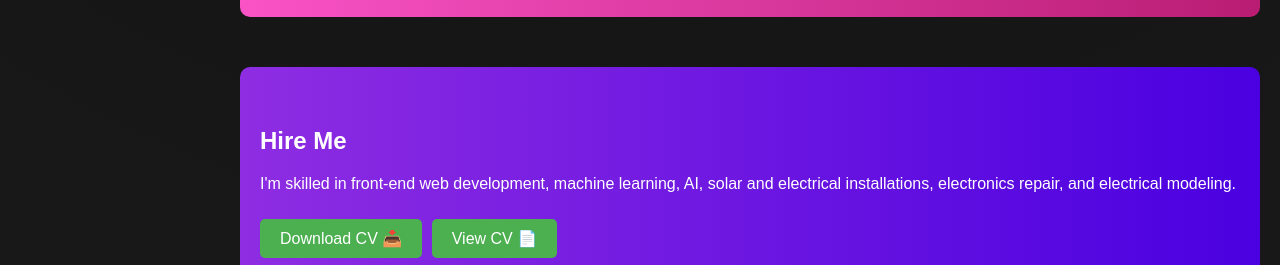
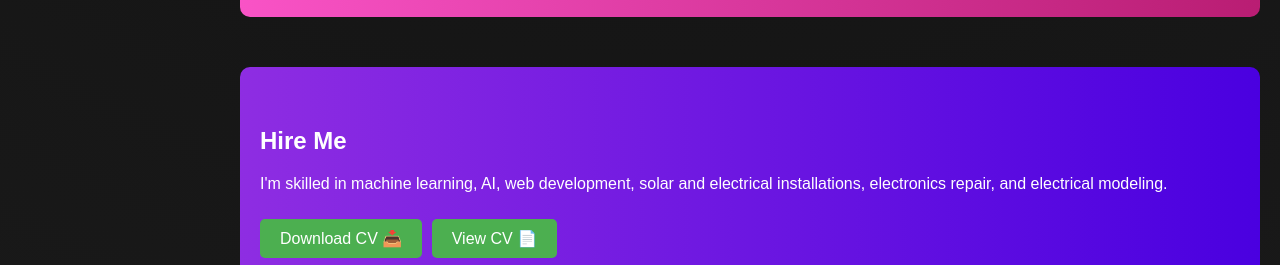
Before and after one commit to Evans200svg/portifolio, a plain HTML site: page index.html in a window 1280 px wide. Shown: the part 2687-2952 px from the top of the page. Drawn offline with Linux system fonts and the light colour scheme.

Commit message:
portifolio

```diff
--- a/index.html
+++ b/index.html
@@ -398,7 +398,7 @@
 
             <section id="hireme">
                 <h2>Hire Me</h2>
-                <p>I'm skilled in front-end web development, machine learning, AI, solar and electrical installations, electronics repair, and electrical modeling.</p>
+                <p>I'm skilled in machine learning, AI, web development, solar and electrical installations, electronics repair, and electrical modeling.</p>
                 <a href="cv.pdf" download class="btn">Download CV 📥</a>
                 <a href="cv.pdf" target="_blank" class="btn">View CV 📄</a>
 
```
